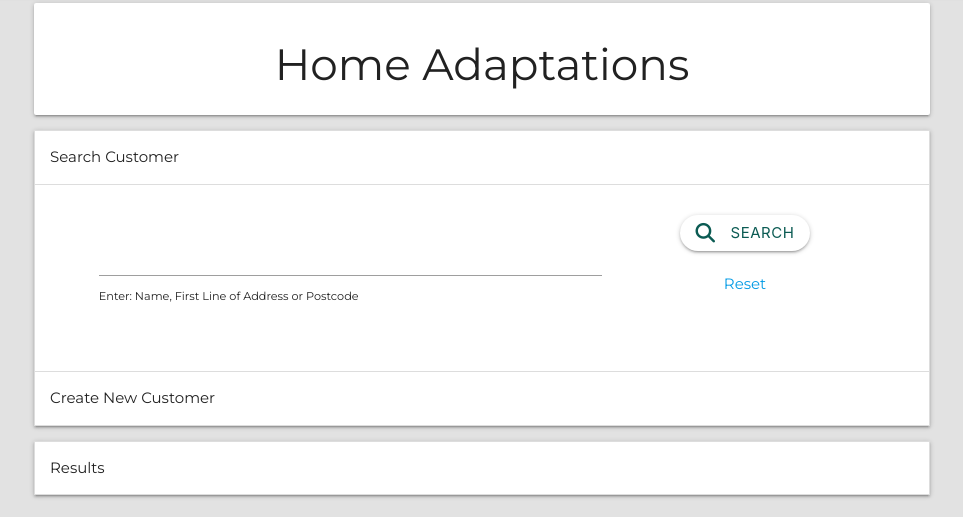
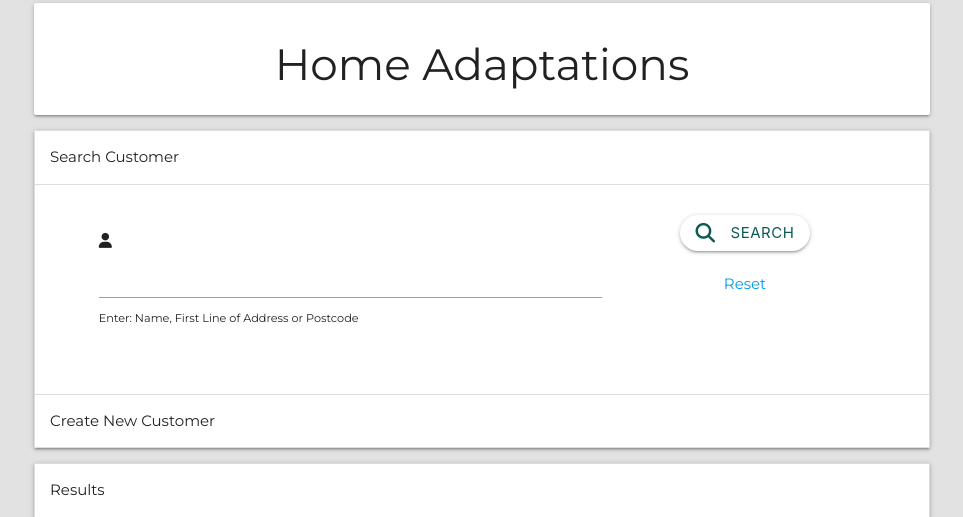
Before and after one commit to Danbob81/enabled, a Flask app: page /account in a window 1280 px wide, after a click on "Search Customer". Shown: the part 69-586 px from the top of the page, without its empty margins (158-1121 px from the left). Run offline with Flask 2, Linux system fonts and the light colour scheme; some libraries are stand-ins or nearby versions.

Commit message:
add few more icons

```diff
--- a/templates/account.html
+++ b/templates/account.html
@@ -19,6 +19,7 @@
           <div class="col s12">
             <form action="{{ url_for('search_customer') }}" method="POST" class="col s12">
                 <div class="input-field col s12 m8">
+                  <i class="fa-solid fa-user"></i>
                     <input type="text" name="query" id="query" minlength="3" class="validate" required>
                     <label for="query"></label>
                     <small>Enter: Name, First Line of Address or Postcode</small>
@@ -47,18 +48,18 @@
           <!-- Name -->
           <div class="input-field col s12 l6">
               <input id="first_name" name="first_name" type="text" class="validate center-align" required>
-              <label for="first_name">First Name</label>
+              <label for="first_name"><i class="fa-solid fa-user"></i> First Name</label>
           </div>
           <div class="input-field col s12 l6">
             <input id="last_name" name="last_name" type="text" class="validate center-align" required>
-            <label for="last_name">Last Name</label>
+            <label for="last_name"><i class="fa-solid fa-user"></i> Last Name</label>
           </div>
         </div>
         <div class="row">
           <!-- DOB -->
           <div class="input-field col s12 l6">
               <input id="dob" name="dob" type="text" class="datepicker validate center-align" required>
-              <label for="dob">Date of Birth</label>
+              <label for="dob"><i class="fa-solid fa-calendar-days"></i> Date of Birth</label>
           </div>
           <!-- Gender -->
           <div class="input-field col s12 l6">
@@ -69,14 +70,14 @@
               <option value="Other">Other</option>
               <option value="Prefer not to say">Prefer not to say</option>
             </select>
-            <label for="gender">Gender</label>
+            <label for="gender"><i class="fa-solid fa-person"></i><i class="fa-solid fa-person-dress"></i> Gender</label>
           </div>
         </div>
         <div class="row">
           <!-- Address -->
           <div class="input-field col s12 l6">
               <input placeholder="House no. and Street" id="address_street" name="address_street" type="text" class="validate center-align" required>
-              <label for="address_street">Address</label>
+              <label for="address_street"><i class="fa-solid fa-house"></i> Address</label>
               <input placeholder="Town/City" id="address_city" name="address_city" type="text" class="validate center-align" required>
               <label for="address_city"></label>
               <input placeholder="County" id="address_county" name="address_county" type="text" class="validate center-align" required>
@@ -91,17 +92,17 @@
               <option value="Private Rent/Housing Association">Private Rent/Housing Association</option>
               <option value="Council">Council</option>
             </select>
-            <label for="tenure">Property Tenure</label>
+            <label for="tenure"><i class="fa-solid fa-house"></i>  Property Tenure</label>
           </div>
           <!-- Phone -->
           <div class="input-field col s12 l6">
             <input id="phone" name="phone" type="text" class="validate center-align" required>
-              <label for="phone">Phone</label>
+              <label for="phone"><i class="fa-solid fa-phone"></i> Phone</label>
           </div>
           <!-- Email -->
           <div class="input-field col s12 l6">
             <input id="email" name="email" type="text" class="validate center-align" required>
-              <label for="email">Email</label>
+              <label for="email"><i class="fa-solid fa-at"></i> Email</label>
           </div>
         </div>
         <!-- Submit -->
--- a/templates/edit_job.html
+++ b/templates/edit_job.html
@@ -439,7 +439,8 @@
                                 </div>
                                 <div class="col s12 center-align">
                                     <br>
-                                    <a href="" class="btn">Cancel Edit <i class="fa-solid fa-arrow-left"></i></a>
+                                    <!-- <button onclick="history.back()" class="btn center-align">Return <i class="fa-solid fa-arrow-left"></i></button> -->
+                                    <a onclick="history.back()" class="btn">Return <i class="fa-solid fa-arrow-left"></i></a>
                                     <!-- <a href="#delete-job" class="btn modal-trigger">Delete Order <i class="fa-solid fa-trash-can"></i></a> -->
                                 </div>
                             </div>
--- a/templates/view_mwos.html
+++ b/templates/view_mwos.html
@@ -66,9 +66,9 @@
                             </div>
                             <div class="col s12 right-align">
                                 {% if job.is_comp == "on" %}
-                                    Completed: {{ job.comp_date }}
+                                <i class="fa-solid fa-circle-check"></i> Completed: {{ job.comp_date }}
                                 {% else %}
-                                    Due Date: {{ job.due_date }}
+                                <i class="fa-solid fa-calendar-day"></i> Due Date: {{ job.due_date }}
                                 {% endif %}
                                 {% if job.is_urgent == "on" %}
                                     <i class="fas fa-exclamation-circle red-text tooltipped"
```
Also changed, not shown: templates/edit_customer.html (+11 -9 lines).
